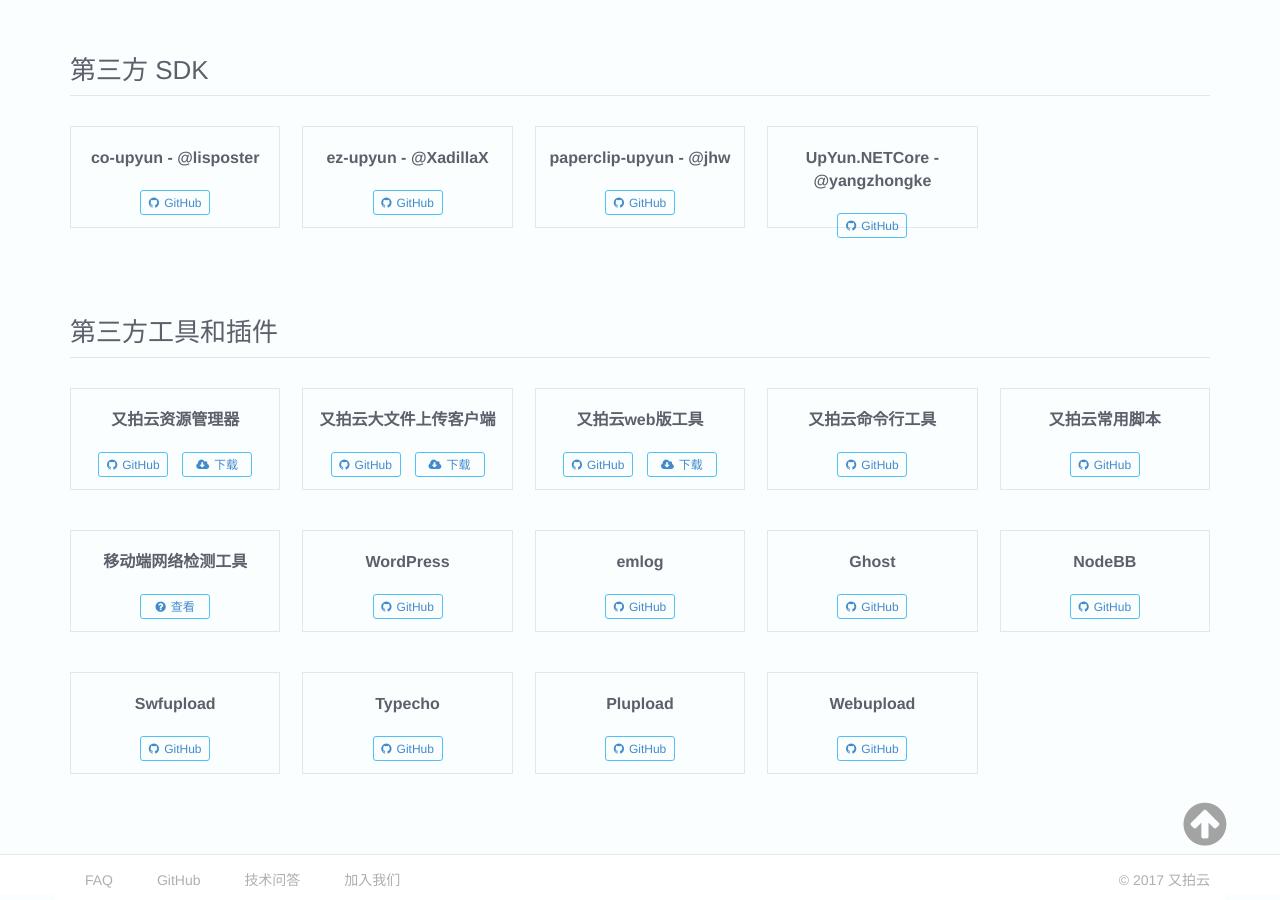
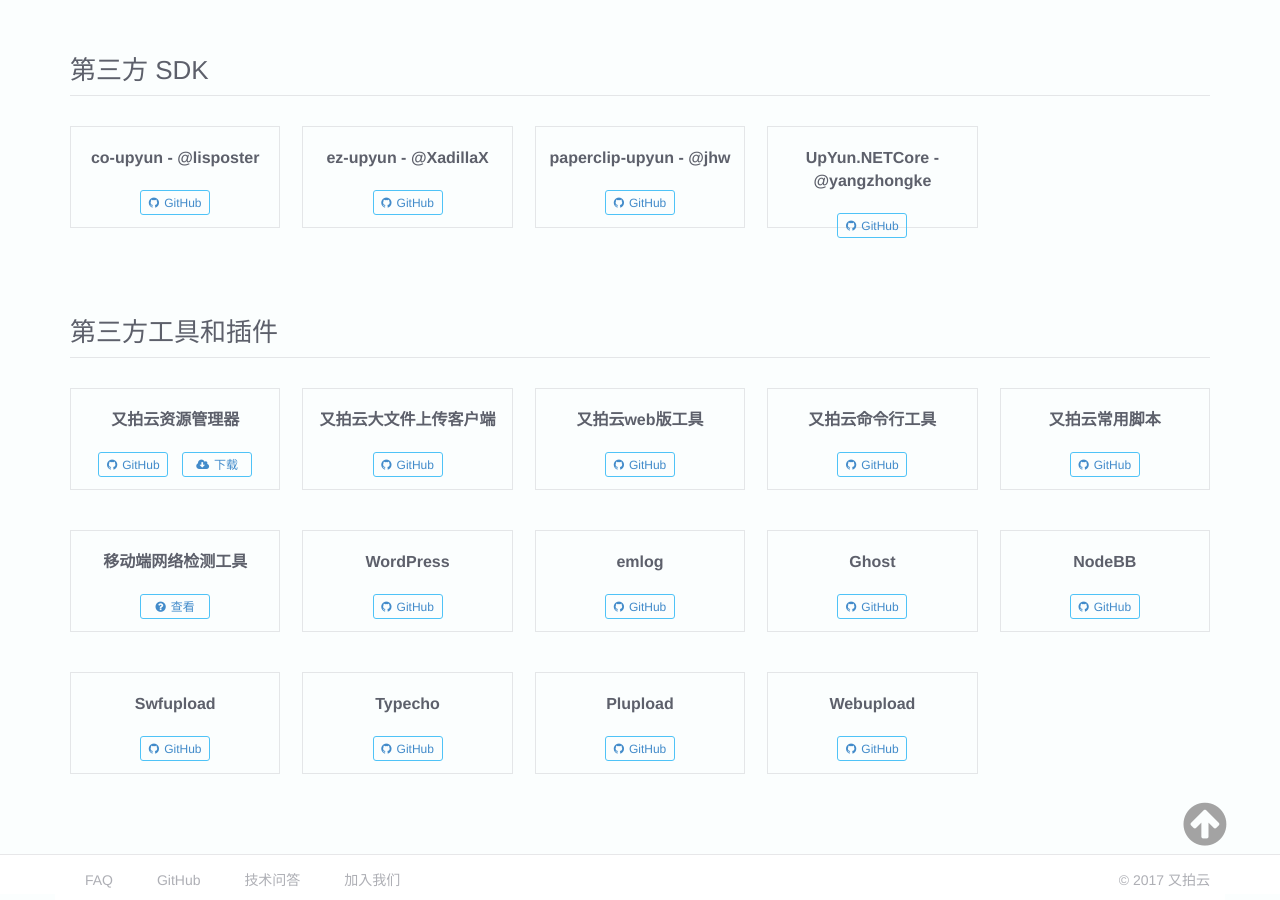
Before and after one commit to upyun/docs, an MkDocs documentation site: the page built from sources/download/index.md, in a window 1280 px wide and 900 px high, scrolled down 1427 px. Built offline with MkDocs 1.6.1, drawn with Linux system fonts in a browser that asks for light colours; old or Windows-style settings are respelled for this version of MkDocs.

Commit message:
修改下载链接

```diff
--- a/sources/download/index.md
+++ b/sources/download/index.md
@@ -229,14 +229,12 @@
         <strong>又拍云大文件上传客户端</strong>
         <div class="links">
             <a href="https://github.com/xcuts/upyun-Bigfile-uploadclient" class="btn btn-xs" target="_blank"><i class="fa fa-github"></i>GitHub</a>
-            <a href="https://github.com/xcuts/upyun-Bigfile-uploadclient/archive/master.zip" target="_blank" class="btn btn-xs"><i class="fa fa-cloud-download"></i>下载</a>
         </div>
     </li>
         <li>
         <strong>又拍云web版工具</strong>
         <div class="links">
             <a href="https://github.com/xcuts/UPYUN-API-Web-Tool" class="btn btn-xs" target="_blank"><i class="fa fa-github"></i>GitHub</a>
-            <a href="https://github.com/xcuts/UPYUN-API-Web-Tool/archive/master.zip" target="_blank" class="btn btn-xs"><i class="fa fa-cloud-download"></i>下载</a>
         </div>
     </li>
     <li>
```
